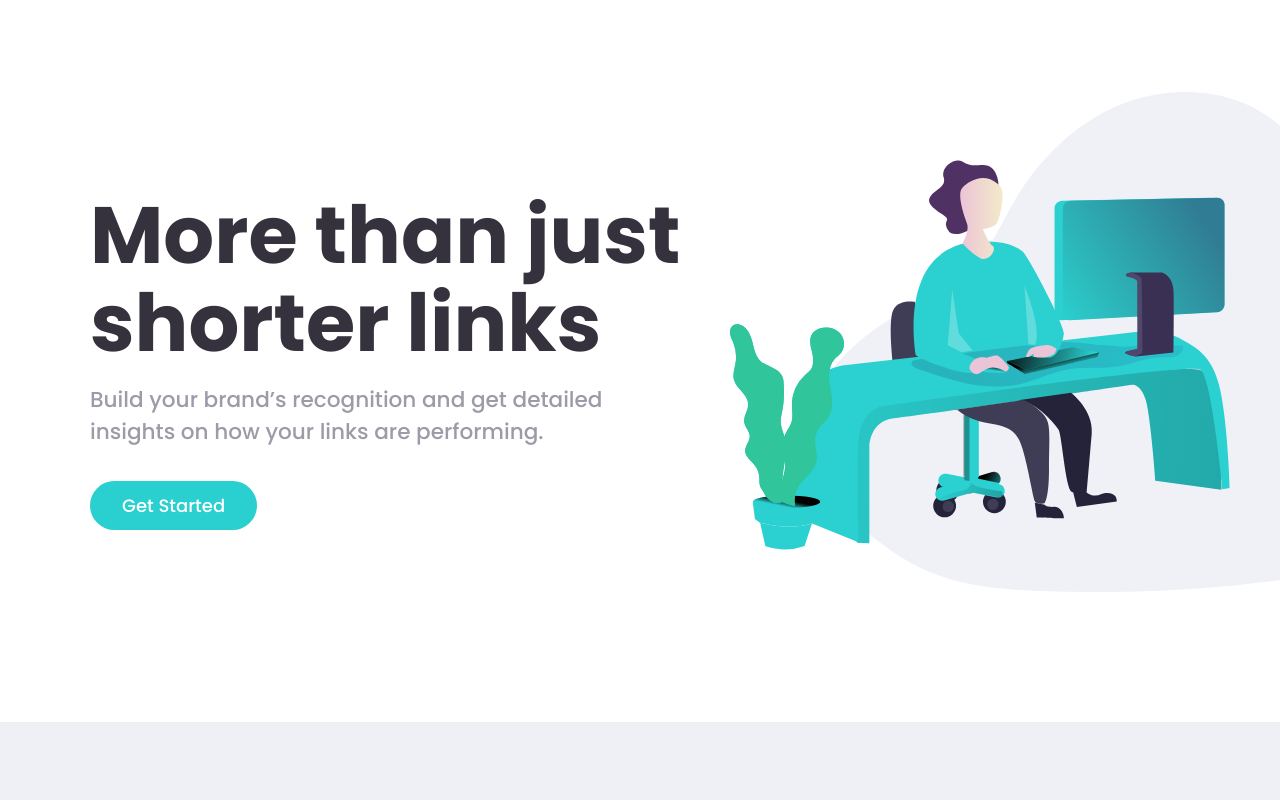
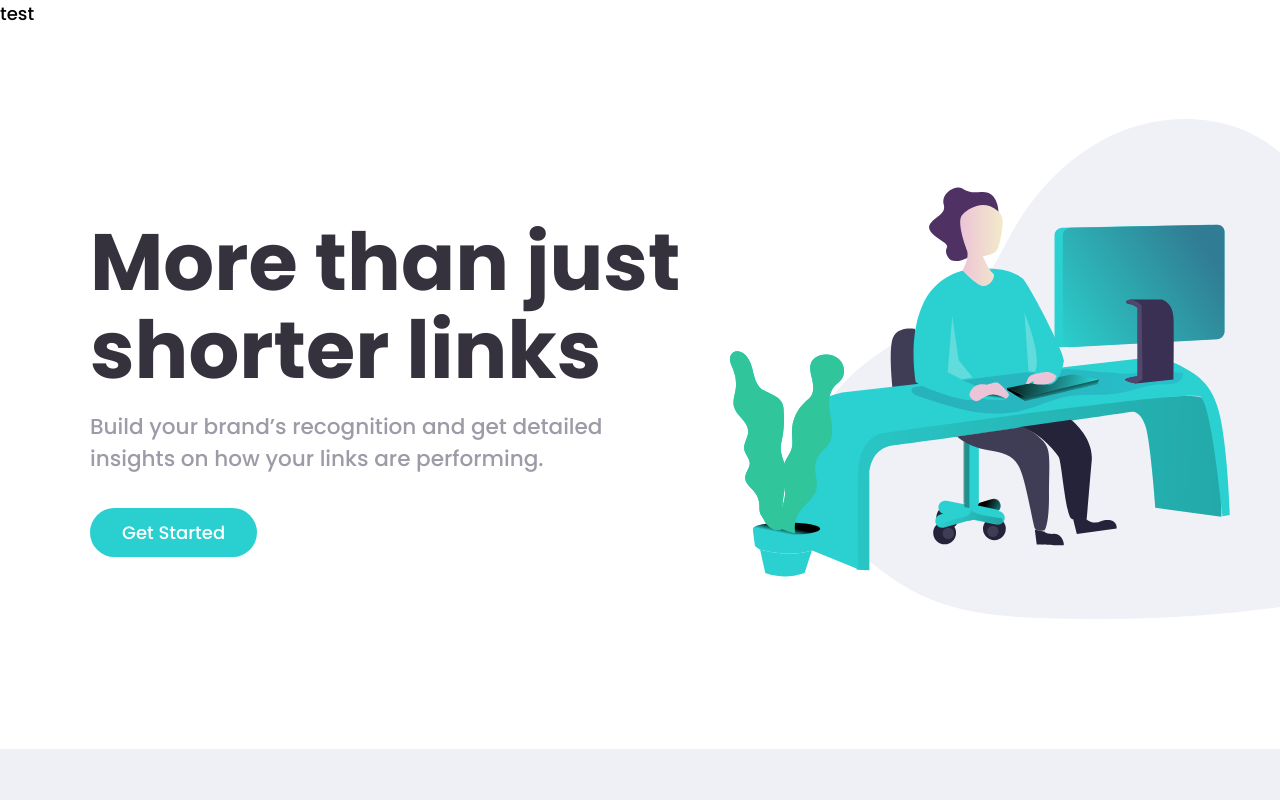
Before and after one commit to msunji/url-shortener, a React (Create React App) app: page / in a window 1280 px wide. Shown: the top 800 px of the page. Built offline with nearby package versions, Linux system fonts and the light colour scheme.

Commit message:
Change parent div to main, import Navbar component

```diff
--- a/src/App.js
+++ b/src/App.js
@@ -1,5 +1,6 @@
 import './styles/main.scss';
 import './styles/_reset.scss';
+import Navbar from './components/Navbar';
 import Hero from './components/Hero';
 import Statistics from './components/Statistics';
 import Cta from './components/Cta';
@@ -7,12 +8,13 @@ import Footer from './components/Footer';
 
 function App() {
   return (
-    <div>
+    <main>
+      <Navbar />
       <Hero />
       <Statistics />
       <Cta />
       <Footer />
-    </div>
+    </main>
   );
 }
 
```
